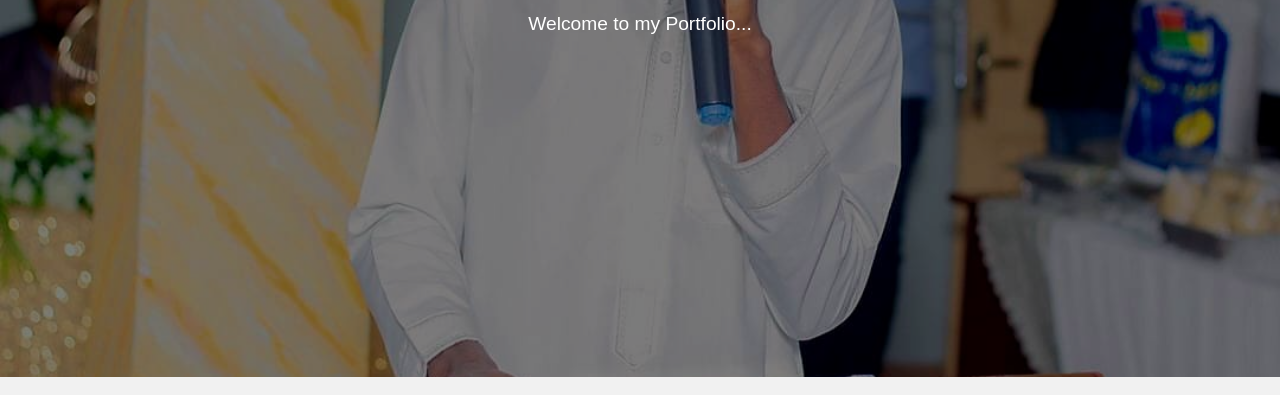
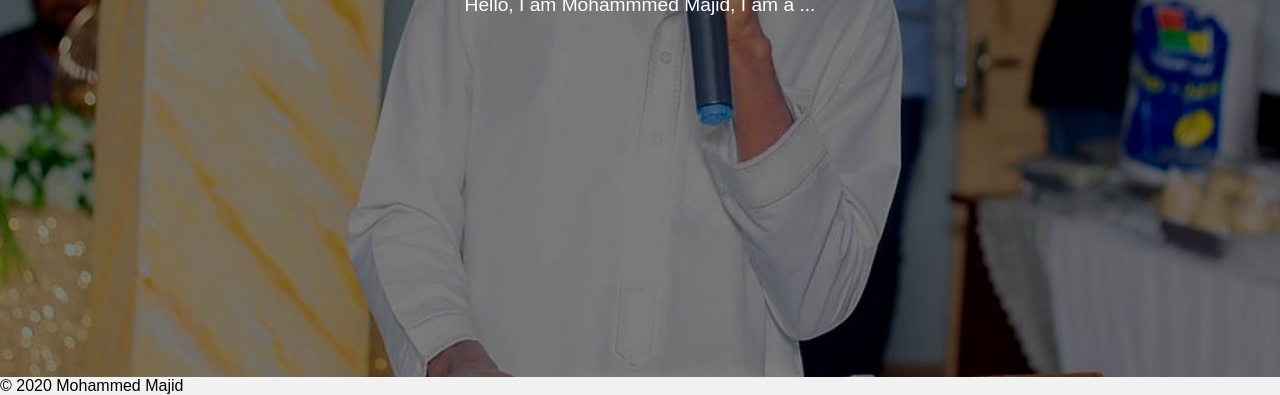
Before and after one commit to majid-tech/myPortfolio, a plain HTML site: page index.html in a window 1280 px wide. Shown: the part 423-818 px from the top of the page. Drawn offline with Linux system fonts and the light colour scheme.

Commit message:
added section to html

```diff
--- a/index.html
+++ b/index.html
@@ -22,10 +22,17 @@
         <section class="hero">
             <h1>Welcome to my portfolio</h1>
             <p>Hello, I am Mohammmed Majid, I am a ...</p>
-            <p>Welcome to my Portfolio...</p>
         </section>
     </main>
 
+    <section>
+
+    </section>
+
+
+    <footer>
+        <p>&copy; 2020 Mohammed Majid</p>
+    </footer>
 
 
     <script src="interactive.js"></script>
```
Also changed, not shown: styles.css (line endings or trailing spaces).
